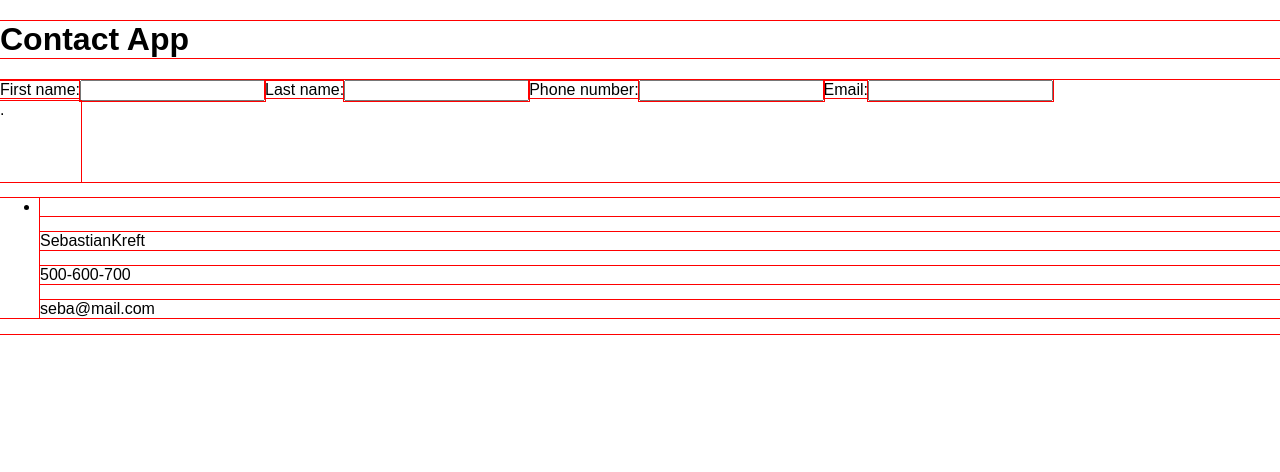
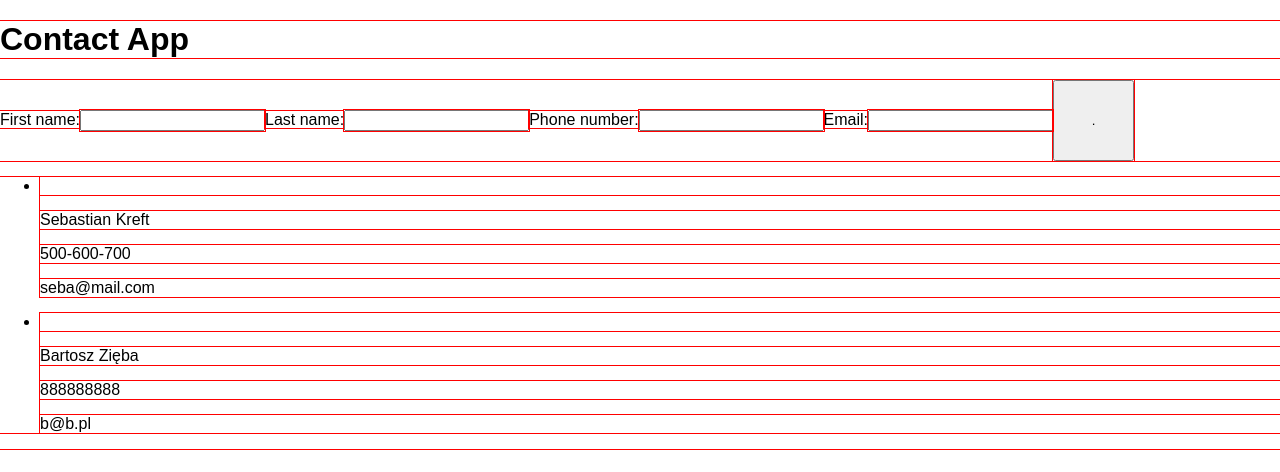
Before and after one commit to bartzaw/contact-list-react-app, a React (Create React App) app: page / in a window 1280 px wide. Shown: the top 472 px of the page. Built offline with nearby package versions, Linux system fonts and the light colour scheme; data requests are answered from the project's data file.

Commit message:
add working functionality to addcontact button

```diff
--- a/db.json
+++ b/db.json
@@ -6,6 +6,13 @@
       "lastName": "Kreft",
       "phoneNumber": "500-600-700",
       "email": "seba@mail.com"
+    },
+    {
+      "firstName": "Bartosz",
+      "lastName": "Zięba",
+      "phoneNumber": "888888888",
+      "email": "b@b.pl",
+      "id": 2
     }
   ]
 }
--- a/src/components/DisplayContact/DisplayContact.js
+++ b/src/components/DisplayContact/DisplayContact.js
@@ -4,7 +4,7 @@ class ContactDetailedInfo extends Component {
   render() {
     return (
       <div>
-        <p>{this.props.firstName}{this.props.lastName}</p>
+        <p>{this.props.firstName} {this.props.lastName}</p>
         <p>{this.props.phoneNumber}</p>
         <p>{this.props.email}</p>
       </div>
--- a/src/components/NewContactPanel/NewContactPanel.js
+++ b/src/components/NewContactPanel/NewContactPanel.js
@@ -33,13 +33,16 @@ class newContactPanel extends Component {
   render(){
     return (
       <div className='contacts-container'>
-        <form className='contacts-newContact'>
-
+        <form className='contacts-newContact' onSubmit={this.addContact}>
           <label>
             First name:
             <input
               name="firstName"
               type='text'
+              value={this.state.firstName}
+              onChange={(event) => this.setState(
+                {firstName: event.target.value
+                })}
             />
           </label>
 
@@ -48,6 +51,10 @@ class newContactPanel extends Component {
             <input
               name="lastName"
               type='text'
+              value={this.state.lastName}
+              onChange={(event) => this.setState(
+                {lastName: event.target.value
+                })}
             />
           </label>
 
@@ -56,6 +63,10 @@ class newContactPanel extends Component {
             <input
               name="phoneNumber"
               type='number'
+              value={this.state.phoneNumber}
+              onChange={(event) => this.setState(
+                {phoneNumber: event.target.value
+                })}
             />
           </label>
 
@@ -64,10 +75,14 @@ class newContactPanel extends Component {
             <input
               name="emailAddress"
               type='mail'
+              value={this.state.email}
+              onChange={(event) => this.setState(
+                {email: event.target.value
+                })}
             />
           </label>
 
-          <div className='contacts-addButton' title='Add new contact'>.</div>
+          <button className='contacts-addButton' title='Add new contact'>.</button>
         </form>
       </div>
     )
```
